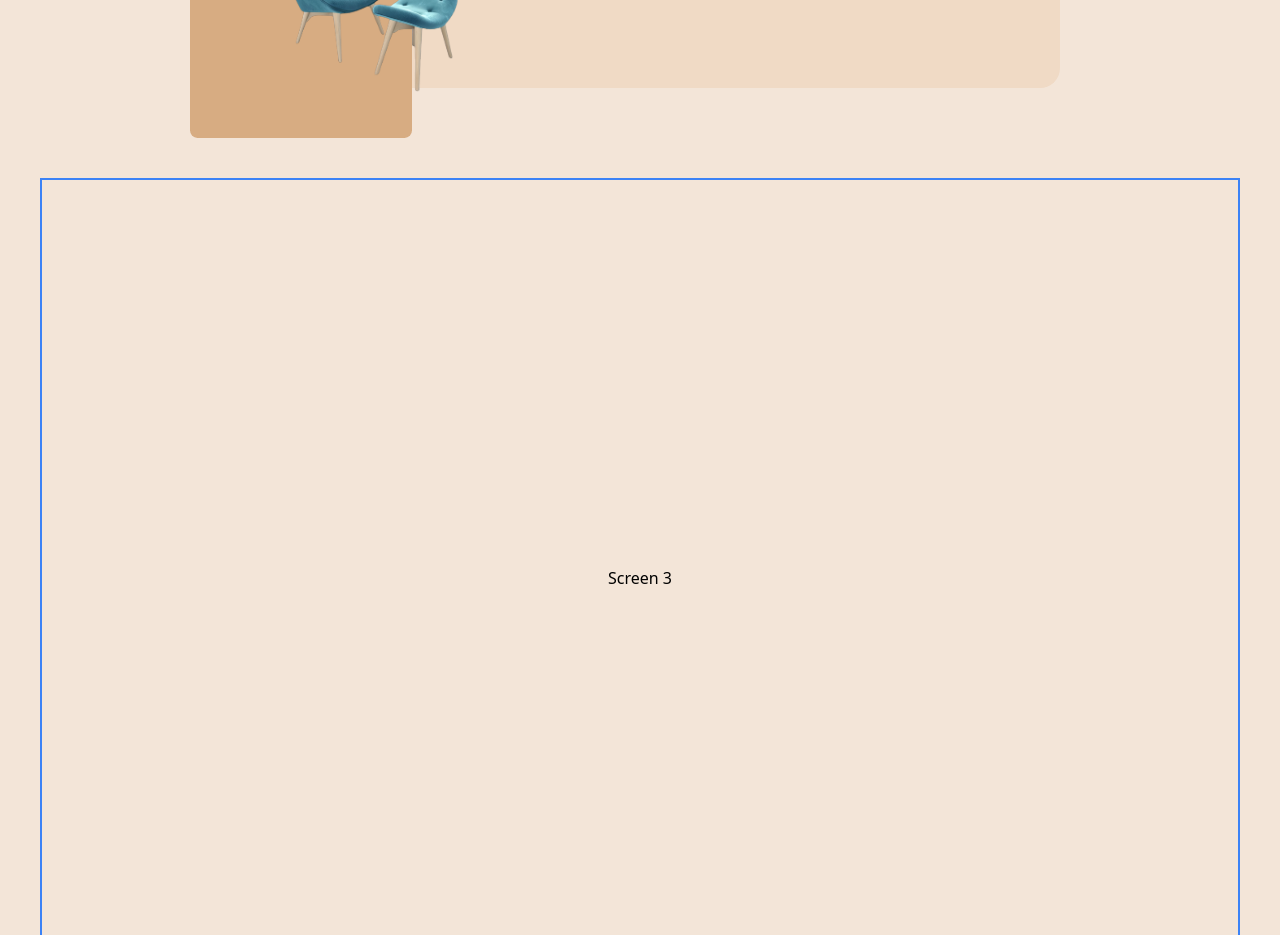
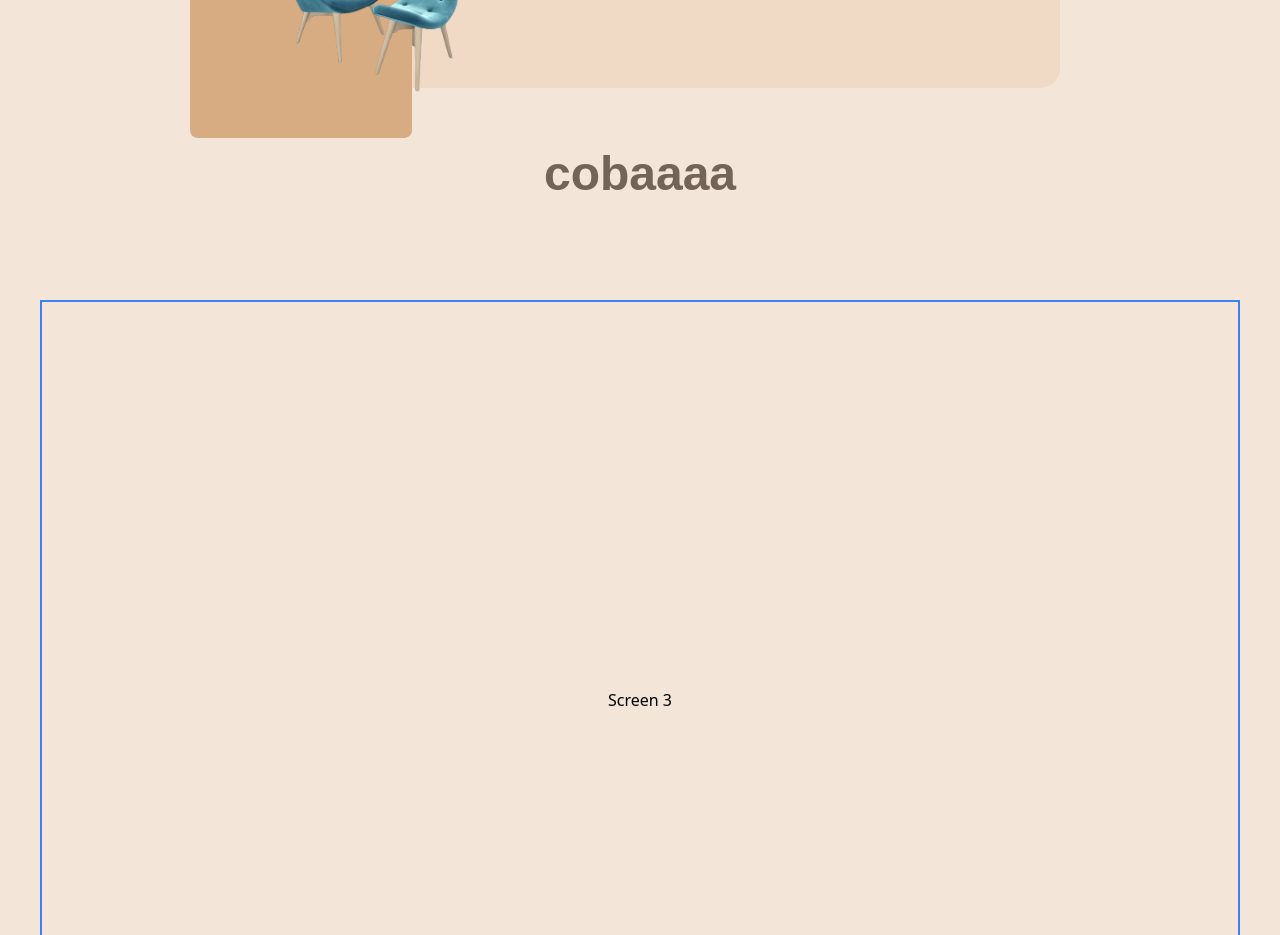
Before and after one commit to jihannkn/Furniture, a React (Vite) app: page / in a window 1280 px wide. Shown: the part 1760-2695 px from the top of the page. Built offline with nearby package versions, Linux system fonts and the light colour scheme.

Commit message:
modified:   src/components/elements/Section2.jsx

```diff
--- a/src/components/elements/Section2.jsx
+++ b/src/components/elements/Section2.jsx
@@ -39,6 +39,9 @@ export default function Section2(){
                     </div>
             </div>
             </div>
+            <div>
+                <h1 className="text-font-color text-[3rem] font-bold">cobaaaa</h1>
+            </div>
         </div>
     )
 }
```
Also changed, not shown: 1 other file (tests, documents, lock files or other folders).
